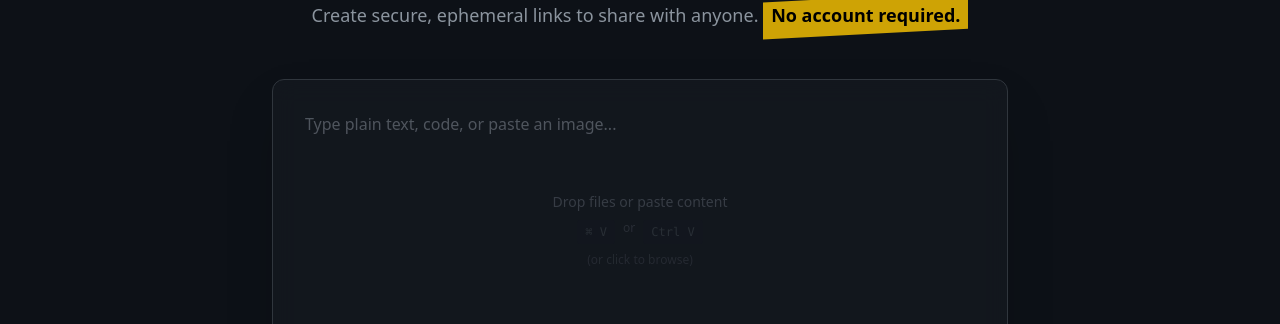
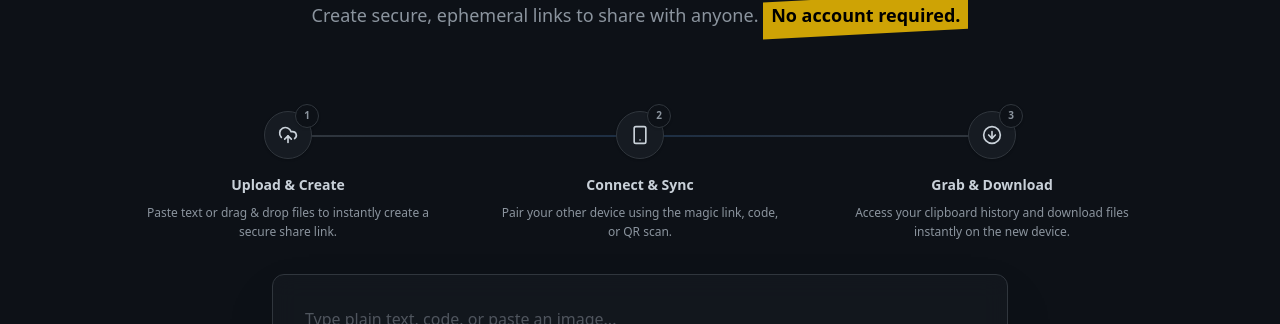
Before and after one commit to Domisore/cloud-clipboard, a Next.js app: page / in a window 1280 px wide. Shown: the part 236-560 px from the top of the page. Built offline with nearby package versions, Linux system fonts and the light colour scheme; no server answers.

Commit message:
feat: add a "How It Works" section to the homepage and center the "Recent Activity" heading.

```diff
--- a/src/app/page.tsx
+++ b/src/app/page.tsx
@@ -3,6 +3,7 @@ import { Footer } from "@/components/ui/Footer";
 import { CommandCenter } from "@/components/ui/CommandCenter";
 import { RecentList } from "@/components/ui/RecentList";
 import { CarbonAd } from "@/components/ui/CarbonAd";
+import { HowItWorks } from "@/components/ui/HowItWorks";
 
 export default function Home() {
   return (
@@ -22,6 +23,9 @@ export default function Home() {
             Create secure, ephemeral links to share with anyone. <span className="mx-1 relative inline-block before:absolute before:-inset-1 before:block before:-skew-y-3 before:bg-yellow-400 before:opacity-80 relative inline-block"><span className="relative text-black font-bold px-1">No account required.</span></span>
           </p>
         </div>
+
+        {/* How It Works Steps */}
+        <HowItWorks />
 
         {/* Main Interaction Area */}
         <div className="w-full max-w-5xl mx-auto flex flex-col gap-16">
--- /dev/null
+++ b/src/components/ui/HowItWorks.tsx
@@ -0,0 +1,50 @@
+"use client";
+
+import { UploadCloud, Smartphone, ArrowDownCircle } from 'lucide-react';
+
+export function HowItWorks() {
+    return (
+        <section className="w-full max-w-5xl mx-auto py-8 animate-fade-in">
+            <div className="grid grid-cols-1 md:grid-cols-3 gap-8 relative">
+                {/* Connecting Line (Desktop) */}
+                <div className="hidden md:block absolute top-[24px] left-[16%] right-[16%] h-[2px] bg-gradient-to-r from-border-color via-accent/20 to-border-color -z-10" />
+
+                {/* Step 1 */}
+                <div className="flex flex-col items-center text-center group">
+                    <div className="w-12 h-12 rounded-full bg-surface border border-border-color flex items-center justify-center text-foreground mb-4 relative z-10 group-hover:bg-accent/10 group-hover:border-accent/50 transition-colors shadow-sm">
+                        <UploadCloud size={20} />
+                        <div className="absolute -top-2 -right-2 w-6 h-6 rounded-full bg-background border border-border-color flex items-center justify-center text-[10px] font-bold text-foreground-muted shadow-sm">1</div>
+                    </div>
+                    <h3 className="text-sm font-bold text-foreground mb-2">Upload & Create</h3>
+                    <p className="text-xs text-foreground-muted px-4 leading-relaxed">
+                        Paste text or drag & drop files to instantly create a secure share link.
+                    </p>
+                </div>
+
+                {/* Step 2 */}
+                <div className="flex flex-col items-center text-center group">
+                    <div className="w-12 h-12 rounded-full bg-surface border border-border-color flex items-center justify-center text-foreground mb-4 relative z-10 group-hover:bg-accent/10 group-hover:border-accent/50 transition-colors shadow-sm">
+                        <Smartphone size={20} />
+                        <div className="absolute -top-2 -right-2 w-6 h-6 rounded-full bg-background border border-border-color flex items-center justify-center text-[10px] font-bold text-foreground-muted shadow-sm">2</div>
+                    </div>
+                    <h3 className="text-sm font-bold text-foreground mb-2">Connect & Sync</h3>
+                    <p className="text-xs text-foreground-muted px-4 leading-relaxed">
+                        Pair your other device using the magic link, code, or QR scan.
+                    </p>
+                </div>
+
+                {/* Step 3 */}
+                <div className="flex flex-col items-center text-center group">
+                    <div className="w-12 h-12 rounded-full bg-surface border border-border-color flex items-center justify-center text-foreground mb-4 relative z-10 group-hover:bg-accent/10 group-hover:border-accent/50 transition-colors shadow-sm">
+                        <ArrowDownCircle size={20} />
+                        <div className="absolute -top-2 -right-2 w-6 h-6 rounded-full bg-background border border-border-color flex items-center justify-center text-[10px] font-bold text-foreground-muted shadow-sm">3</div>
+                    </div>
+                    <h3 className="text-sm font-bold text-foreground mb-2">Grab & Download</h3>
+                    <p className="text-xs text-foreground-muted px-4 leading-relaxed">
+                        Access your clipboard history and download files instantly on the new device.
+                    </p>
+                </div>
+            </div>
+        </section>
+    );
+}
--- a/src/components/ui/RecentList.tsx
+++ b/src/components/ui/RecentList.tsx
@@ -87,7 +87,7 @@ export function RecentList() {
 
     return (
         <div className="w-full max-w-5xl mx-auto space-y-6 animate-fade-in">
-            <h2 className="text-xs font-bold text-foreground-muted uppercase tracking-wider pl-1">Recent Activity</h2>
+            <h2 className="text-xs font-bold text-foreground-muted uppercase tracking-wider text-center mb-4">Recent Activity</h2>
 
             <div className="grid grid-cols-1 sm:grid-cols-2 lg:grid-cols-3 gap-4">
                 {uploads.map((upload) => (
```
